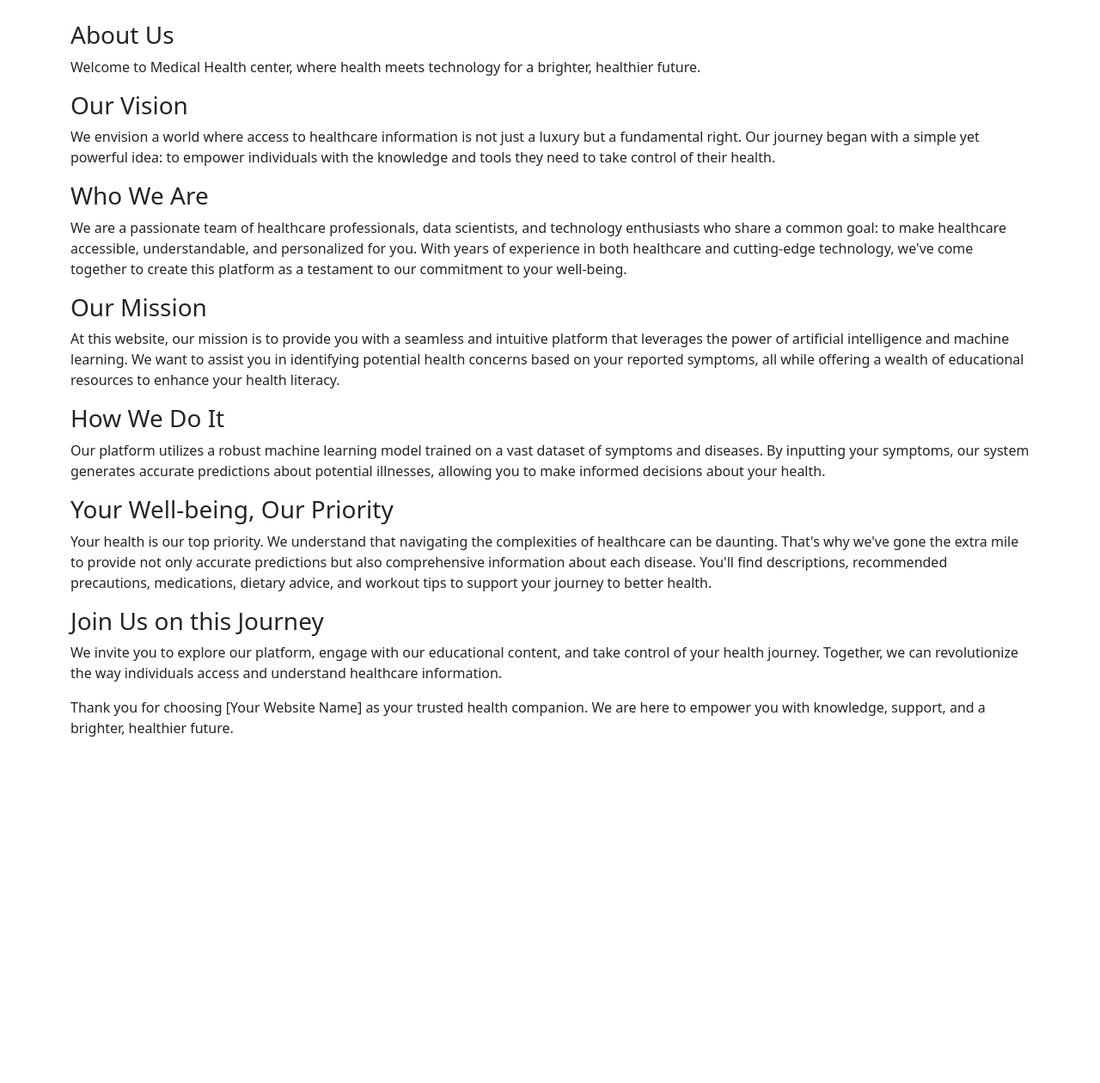
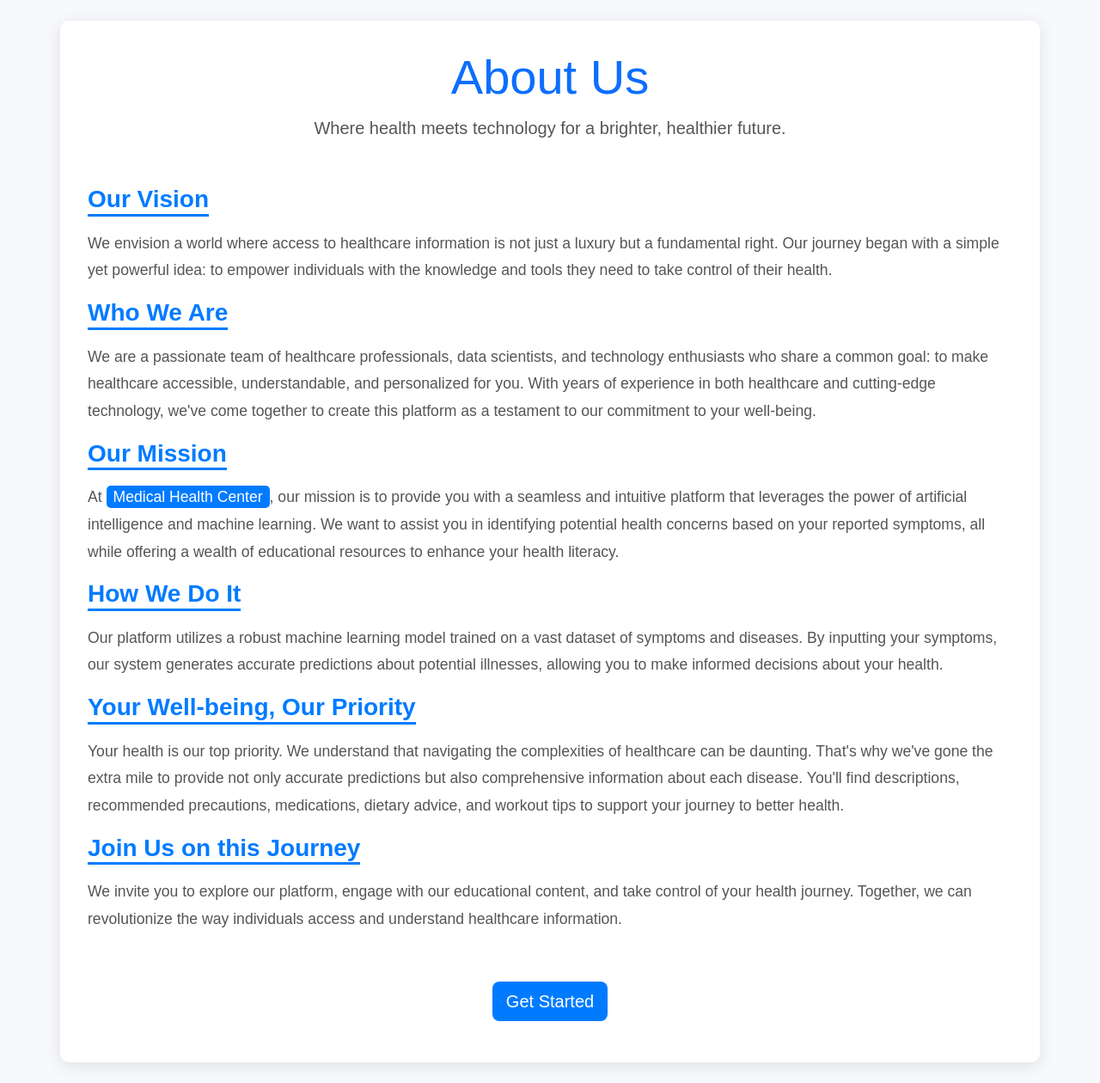
Before and after one commit to PriyanshuPrasoon03/My-Chikitsak, a Flask app: page /about in a window 1280 px wide. Shown: the whole page at 86% size. Before the commit the page ends 857 px from the top, so only its background shows below. Run offline with Flask 3, Linux system fonts and the light colour scheme; parts of the project's set-up code (start-up, migrations or seed data) failed here and were passed over.

Commit message:
committed requirement.txt

```diff
--- a/templates/about.html
+++ b/templates/about.html
@@ -1,47 +1,126 @@
 <!doctype html>
 <html lang="en">
-  <head>
-    <meta charset="utf-8">
-    <meta name="viewport" content="width=device-width, initial-scale=1">
-    <title>Bootstrap demo</title>
-    <link href="https://cdn.jsdelivr.net/npm/bootstrap@5.3.1/dist/css/bootstrap.min.css" rel="stylesheet" integrity="sha384-4bw+/aepP/YC94hEpVNVgiZdgIC5+VKNBQNGCHeKRQN+PtmoHDEXuppvnDJzQIu9" crossorigin="anonymous">
-  </head>
-  <body>
-    <div class="container my-4 mt-4">
 
+<head>
+  <meta charset="utf-8">
+  <meta name="viewport" content="width=device-width, initial-scale=1">
+  <title>About Us - Medical Health Center</title>
+  <link href="https://cdn.jsdelivr.net/npm/bootstrap@5.3.1/dist/css/bootstrap.min.css" rel="stylesheet"
+    integrity="sha384-4bw+/aepP/YC94hEpVNVgiZdgIC5+VKNBQNGCHeKRQN+PtmoHDEXuppvnDJzQIu9" crossorigin="anonymous">
+  <style>
+    /* Custom Styles */
+    body {
+      font-family: 'Arial', sans-serif;
+      background-color: #f7f9fc;
+    }
 
-     <h3> About Us</h3>
+    .container {
+      background: white;
+      border-radius: 10px;
+      box-shadow: 0px 4px 20px rgba(0, 0, 0, 0.1);
+      padding: 2rem;
+    }
 
-<p>Welcome to Medical Health center, where health meets technology for a brighter, healthier future.
-</p>
-<h3>Our Vision</h3>
+    h3 {
+      color: #007bff;
+      font-weight: 600;
+      border-bottom: 3px solid #007bff;
+      display: inline-block;
+      margin-bottom: 1rem;
+    }
 
-<p>We envision a world where access to healthcare information is not just a luxury but a fundamental right. Our journey began with a simple yet powerful idea: to empower individuals with the knowledge and tools they need to take control of their health.
-</p>
-<h3>Who We Are
-</h3>
-<p>We are a passionate team of healthcare professionals, data scientists, and technology enthusiasts who share a common goal: to make healthcare accessible, understandable, and personalized for you. With years of experience in both healthcare and cutting-edge technology, we've come together to create this platform as a testament to our commitment to your well-being.
-</p>
-<h3>Our Mission</h3>
+    p {
+      line-height: 1.8;
+      color: #555;
+      font-size: 1.1rem;
+    }
 
-<p>At this website, our mission is to provide you with a seamless and intuitive platform that leverages the power of artificial intelligence and machine learning. We want to assist you in identifying potential health concerns based on your reported symptoms, all while offering a wealth of educational resources to enhance your health literacy.
-</p>
-<h3>How We Do It</h3>
+    .highlight {
+      background-color: #007bff;
+      color: white;
+      padding: 0.2rem 0.5rem;
+      border-radius: 5px;
+    }
 
-<p>Our platform utilizes a robust machine learning model trained on a vast dataset of symptoms and diseases. By inputting your symptoms, our system generates accurate predictions about potential illnesses, allowing you to make informed decisions about your health.
-</p>
-<h3>Your Well-being, Our Priority</h3>
+    .btn-primary {
+      background-color: #007bff;
+      border: none;
+      margin-top: 2rem;
+    }
 
-<p>Your health is our top priority. We understand that navigating the complexities of healthcare can be daunting. That's why we've gone the extra mile to provide not only accurate predictions but also comprehensive information about each disease. You'll find descriptions, recommended precautions, medications, dietary advice, and workout tips to support your journey to better health.
-</p>
-<h3>Join Us on this Journey
-</h3>
-<p>We invite you to explore our platform, engage with our educational content, and take control of your health journey. Together, we can revolutionize the way individuals access and understand healthcare information.
-</p>
-<p>Thank you for choosing [Your Website Name] as your trusted health companion. We are here to empower you with knowledge, support, and a brighter, healthier future.
-</p>
+    .btn-primary:hover {
+      background-color: #0056b3;
+    }
 
+    @media (max-width: 768px) {
+      .container {
+        padding: 1rem;
+      }
+    }
+  </style>
+</head>
+
+<body>
+  <div class="container my-4">
+    <div class="text-center mb-5">
+      <h1 class="display-4 text-primary">About Us</h1>
+      <p class="lead">Where health meets technology for a brighter, healthier future.</p>
     </div>
-    <script src="https://cdn.jsdelivr.net/npm/bootstrap@5.3.1/dist/js/bootstrap.bundle.min.js" integrity="sha384-HwwvtgBNo3bZJJLYd8oVXjrBZt8cqVSpeBNS5n7C8IVInixGAoxmnlMuBnhbgrkm" crossorigin="anonymous"></script>
-  </body>
+
+    <div class="content">
+      <h3>Our Vision</h3>
+      <p>
+        We envision a world where access to healthcare information is not just a luxury but a fundamental right. Our
+        journey began with a simple yet powerful idea: to empower individuals with the knowledge and tools they need to
+        take control of their health.
+      </p>
+
+      <h3>Who We Are</h3>
+      <p>
+        We are a passionate team of healthcare professionals, data scientists, and technology enthusiasts who share a
+        common goal: to make healthcare accessible, understandable, and personalized for you. With years of experience
+        in both healthcare and cutting-edge technology, we've come together to create this platform as a testament to
+        our commitment to your well-being.
+      </p>
+
+      <h3>Our Mission</h3>
+      <p>
+        At <span class="highlight">Medical Health Center</span>, our mission is to provide you with a seamless and
+        intuitive platform that leverages the power of artificial intelligence and machine learning. We want to assist
+        you in identifying potential health concerns based on your reported symptoms, all while offering a wealth of
+        educational resources to enhance your health literacy.
+      </p>
+
+      <h3>How We Do It</h3>
+      <p>
+        Our platform utilizes a robust machine learning model trained on a vast dataset of symptoms and diseases. By
+        inputting your symptoms, our system generates accurate predictions about potential illnesses, allowing you to
+        make informed decisions about your health.
+      </p>
+
+      <h3>Your Well-being, Our Priority</h3>
+      <p>
+        Your health is our top priority. We understand that navigating the complexities of healthcare can be daunting.
+        That's why we've gone the extra mile to provide not only accurate predictions but also comprehensive information
+        about each disease. You'll find descriptions, recommended precautions, medications, dietary advice, and workout
+        tips to support your journey to better health.
+      </p>
+
+      <h3>Join Us on this Journey</h3>
+      <p>
+        We invite you to explore our platform, engage with our educational content, and take control of your health
+        journey. Together, we can revolutionize the way individuals access and understand healthcare information.
+      </p>
+
+      <p class="text-center mt-4">
+        <a href="#" class="btn btn-primary btn-lg">Get Started</a>
+      </p>
+    </div>
+  </div>
+
+  <script src="https://cdn.jsdelivr.net/npm/bootstrap@5.3.1/dist/js/bootstrap.bundle.min.js"
+    integrity="sha384-HwwvtgBNo3bZJJLYd8oVXjrBZt8cqVSpeBNS5n7C8IVInixGAoxmnlMuBnhbgrkm"
+    crossorigin="anonymous"></script>
+</body>
+
 </html>
```
